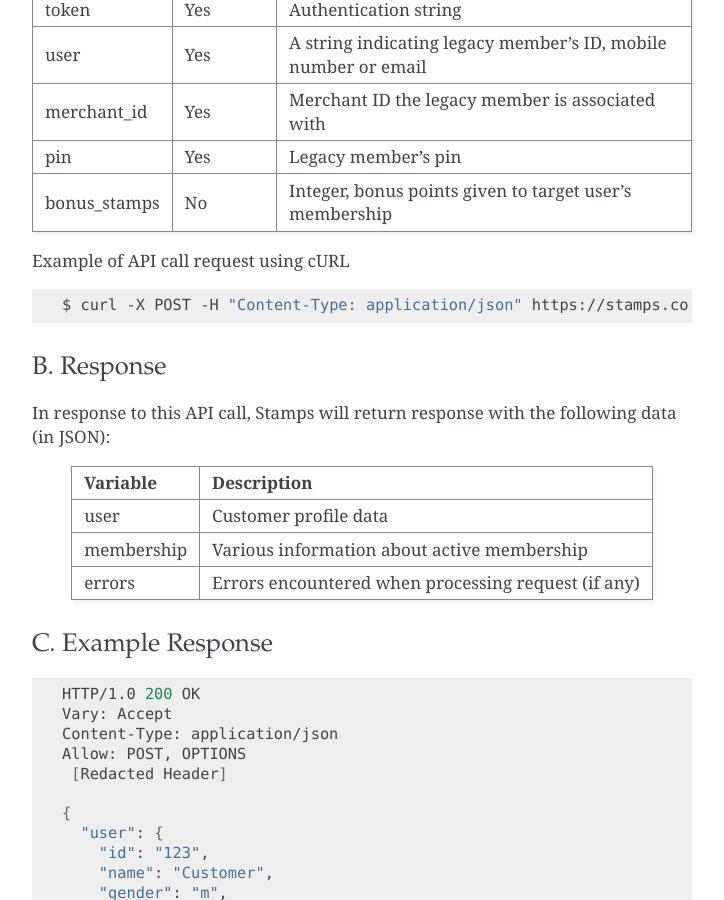
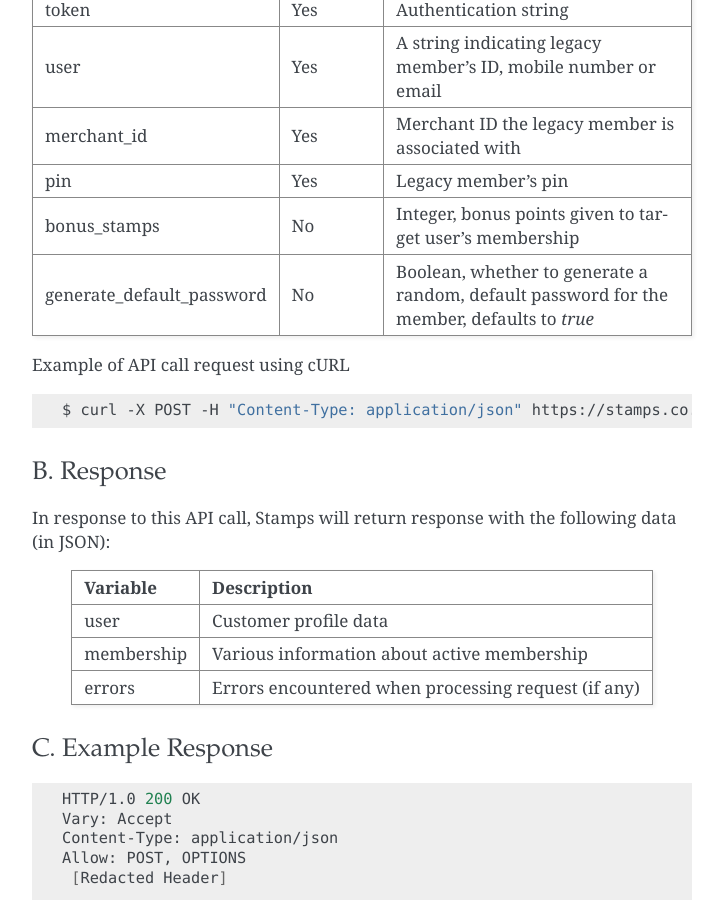
Before and after one commit to ui/stamps-api-docs, a Sphinx documentation site: the page built from source/legacy_members_api.rst, in a window 1280 px wide and 900 px high, scrolled down 6948 px. Shown: the whole window, without its empty margins (388-1112 px from the left). Built offline with Sphinx 7.4.7, drawn with Linux system fonts in a browser that asks for light colours.

Commit message:
Add `generate_default_passsword` field in legacy member activation (#121)
* Add `generate_default_passsword` field in legacy member activation

* Change wording and format

```diff
--- a/source/legacy_members_api.rst
+++ b/source/legacy_members_api.rst
@@ -344,15 +344,16 @@ A. Request
 -----------------------------
 This API turns a legacy member data into to an active membership.
 
-================ =========== =========================
-Parameter        Required    Description
-================ =========== =========================
-token            Yes         Authentication string
-user             Yes         A string indicating legacy member's ID, mobile number or email
-merchant_id      Yes         Merchant ID the legacy member is associated with
-pin              Yes         Legacy member's pin
-bonus_stamps     No          Integer, bonus points given to target user's membership
-================ =========== =========================
+============================ =========== =========================
+Parameter                    Required    Description
+============================ =========== =========================
+token                        Yes         Authentication string
+user                         Yes         A string indicating legacy member's ID, mobile number or email
+merchant_id                  Yes         Merchant ID the legacy member is associated with
+pin                          Yes         Legacy member's pin
+bonus_stamps                 No          Integer, bonus points given to target user's membership
+generate_default_password    No          Boolean, whether to generate a random, default password for the member, defaults to `true`
+============================ =========== =========================
 
 
 Example of API call request using cURL
```
